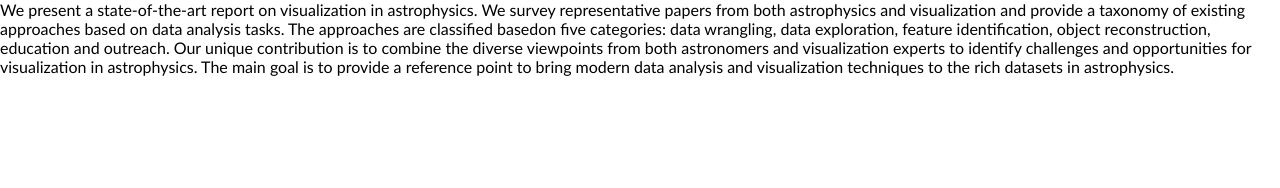
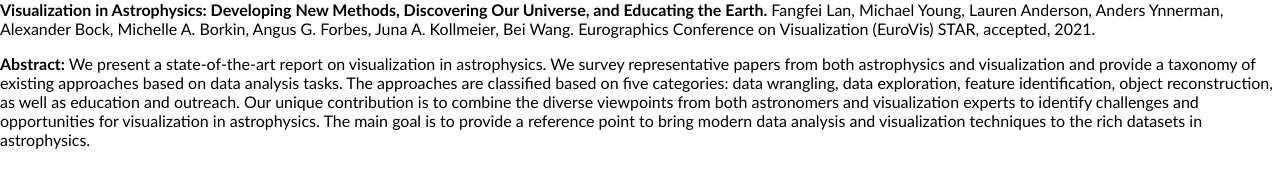
Before and after one commit to tdavislab/astrovis-survis, a plain HTML site: page docs/about.html in a window 1280 px wide. Drawn offline with Linux system fonts and the light colour scheme.

Commit message:
adding citation to about page

```diff
--- a/docs/about.html
+++ b/docs/about.html
@@ -41,6 +41,20 @@
 	</style>
 </head>
 <body>
-<p>We present a state-of-the-art report on visualization in astrophysics. We survey representative papers from both astrophysics and visualization and provide a taxonomy of existing approaches based on data analysis tasks. The approaches are classified basedon  five  categories:  data  wrangling,  data  exploration,  feature  identification,  object  reconstruction,  education  and  outreach. Our  unique  contribution  is  to  combine  the  diverse  viewpoints  from  both  astronomers  and  visualization  experts  to  identify challenges and opportunities for visualization in astrophysics. The main goal is to provide a reference point to bring modern data analysis and visualization techniques to the rich datasets in astrophysics. </p>
+<p>
+<strong>Visualization in Astrophysics: Developing New Methods, Discovering Our
+Universe, and Educating the Earth.</strong>
+Fangfei Lan, Michael Young, Lauren Anderson, Anders Ynnerman,
+Alexander Bock, Michelle A. Borkin, Angus G. Forbes, Juna A.
+Kollmeier, Bei Wang.
+Eurographics Conference on Visualization (EuroVis) STAR, accepted, 2021.
+
+</p>
+<p>
+<strong>
+	Abstract:
+</strong>
+We present a state-of-the-art report on visualization in astrophysics. We survey representative papers from both astrophysics and visualization and provide a taxonomy of existing approaches based on data analysis tasks. The approaches are classified based on five categories: data wrangling, data exploration, feature identification, object reconstruction, as well as education and outreach. Our unique contribution is to combine the diverse viewpoints from both astronomers and visualization experts to identify challenges and opportunities for visualization in astrophysics. The main goal is to provide a reference point to bring modern data analysis and visualization techniques to the rich datasets in astrophysics.
+</p>
 </body>
 </html>
```
